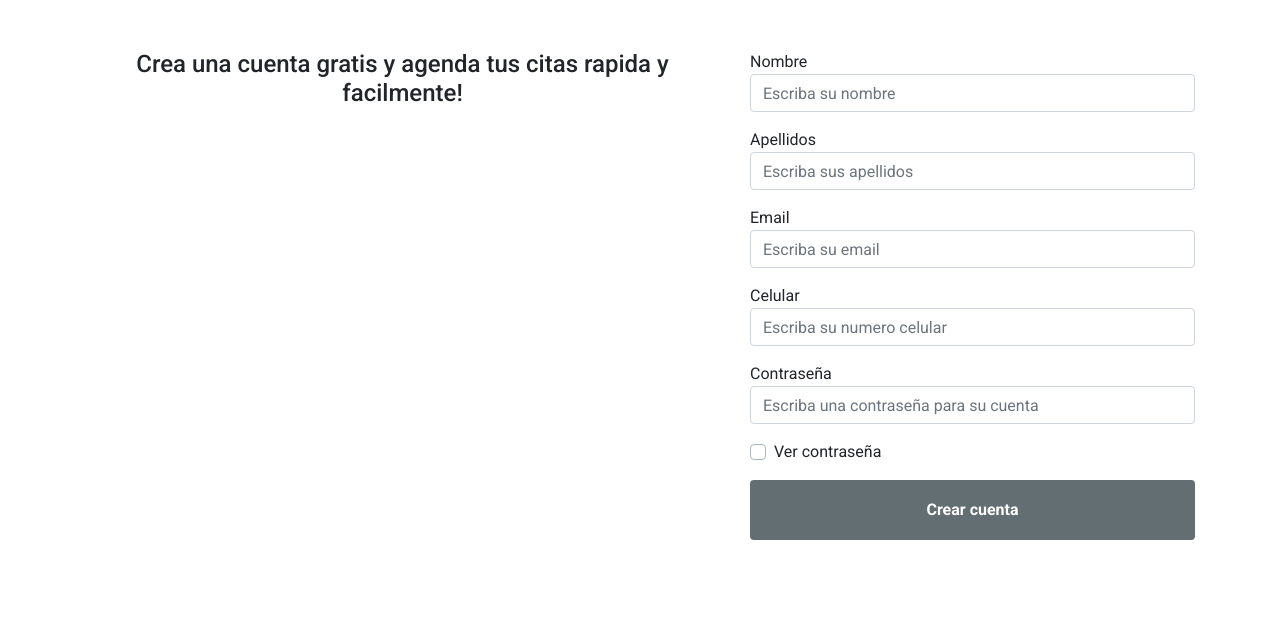
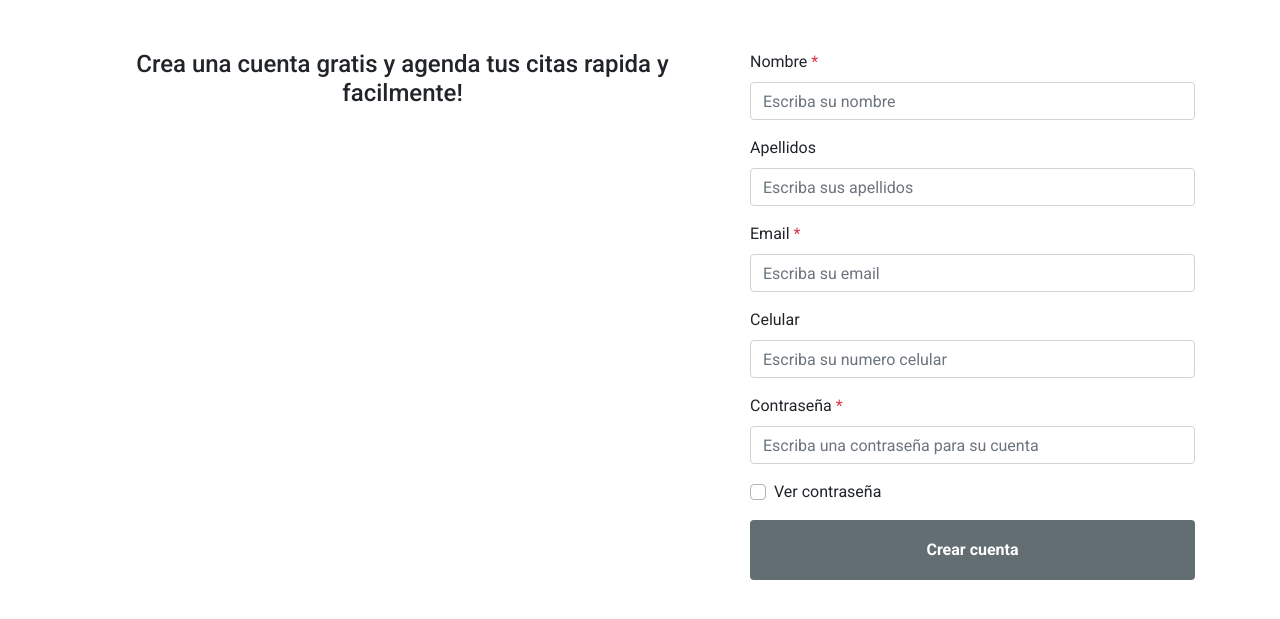
Before and after one commit to bcarlu/agenda-citas, a PHP site: the page made by registro.php in a window 1280 px wide. Shown: the part 56-675 px from the top of the page. Run offline with PHP 8.4, Linux system fonts and the light colour scheme.

Commit message:
refactor: Se ajusta formulario de registro de clientes para resaltar los campos obligatorios.

```diff
--- a/registro.php
+++ b/registro.php
@@ -38,23 +38,23 @@
                 <form action="php/validaregistro_pg.php" method="post">
                     <input type="hidden" class="hidden" name="id_cuenta" id="id_cuenta" value="<?php echo htmlspecialchars($_GET["id_cuenta"],ENT_QUOTES)?>">
                     <div class="form-group">
-                        Nombre
+                        <label for="nombre-reg">Nombre <span class="text-danger">*</span></label>
                         <input type="text" class="form-control campo-input" id="nombre-reg" name="nombre-reg" aria-describedby="nombreAyuda" placeholder="Escriba su nombre" required>
                     </div>
                     <div class="form-group">
-                        Apellidos
+                        <label for="apellidos-reg">Apellidos</label>
                         <input type="text" class="form-control campo-input" id="apellidos-reg" name="apellidos-reg" aria-describedby="apellidosAyuda" placeholder="Escriba sus apellidos">
                     </div>
                     <div class="form-group">
-                        Email
+                        <label for="email-reg">Email <span class="text-danger">*</span></label>
                         <input type="email" class="form-control campo-input" id="email-reg" name="email-reg" aria-describedby="emailAyuda" placeholder="Escriba su email" required>
                     </div>
                     <div class="form-group">
-                        Celular
+                        <label for="celular-reg">Celular</label>
                         <input type="tel" class="form-control campo-input" id="celular-reg" name="celular-reg" aria-describedby="celularAyuda" placeholder="Escriba su numero celular" pattern="[0-9]{10}">
                     </div>
                     <div class="form-group">
-                        Contraseña
+                        <label for="password-usu-cuenta">Contraseña <span class="text-danger">*</span></label>
                         <input type="password" class="form-control campo-input" id="clave-reg" name="clave-reg" placeholder="Escriba una contraseña para su cuenta" required data-tipoInput='password'>
                     </div>
                     <div class="custom-control custom-checkbox mb-3">
```
